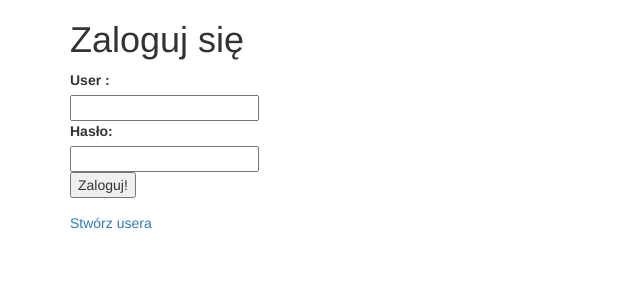
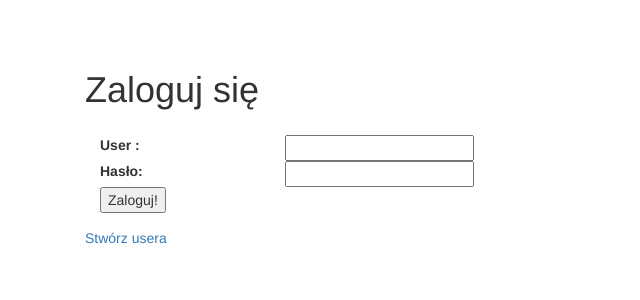
Before and after one commit to bart3k1/Travel_Blog, a Django app: page / in a window 1280 px wide. Shown: the top 300 px of the page, without its empty margins (0-640 px from the left). Run offline with Django 3.2, Linux system fonts and the light colour scheme; some libraries are stand-ins or nearby versions.

Commit message:
changed layout

```diff
--- /dev/null
+++ b/travel/trvl_app/static/trvl_app/style.css
@@ -0,0 +1,8 @@
+body {
+  padding-top: 10px;
+}
+.template {
+    align: center;
+    padding: 40px 15px;
+    text-align: left;
+}
--- a/travel/trvl_app/templates/base.html
+++ b/travel/trvl_app/templates/base.html
@@ -1,41 +1,40 @@
 <!DOCTYPE html>
 <html lang="pl">
 <head>
-    <meta charset="UTF-8">
-    <title> {% block title %} {% endblock %} </title>
+    <meta charset="utf-8">
+    <meta http-equiv="X-UA-Compatible" content="IE=edge">
+    <meta name="viewport" content="width=device-width, initial-scale=1">
     <link href="//maxcdn.bootstrapcdn.com/bootstrap/3.3.0/css/bootstrap.min.css" rel="stylesheet" id="bootstrap-css">
     <script src="//maxcdn.bootstrapcdn.com/bootstrap/3.3.0/js/bootstrap.min.js"></script>
     <script src="//code.jquery.com/jquery-1.11.1.min.js"></script>
+    {% load static %}
+    <link rel="stylesheet" type="text/css" href="{% static 'trvl_app/style.css' %}"/>
+    <title> {% block title %} {% endblock %} </title>
+
 </head>
 <body>
-
 <div class="container">
+    <div class="template">
 
 
-    {% block content %}
-    {% endblock %}
+        {% block content %}
 
-    {% if user.is_authenticated %}
-     <div class="container">
+        {% endblock %}
 
-        <a href="{% url 'add-travel' %}"> Dodaj podróż</a>
+        {% if user.is_authenticated %}
+
+            <a href="{% url 'add-travel' %}" class="btn btn-primary btn-lg active" role="button" aria-pressed="true">
+                Dodaj podróż</a>
+            <a href="{% url 'list-travel' %}" class="btn btn-primary btn-lg active" role="button" aria-pressed="true">
+                Lista podróży</a>
+            <a href="{% url 'logout' %}" class="btn btn-primary btn-lg active" role="button" aria-pressed="true">
+                Wyloguj {{ user.get_username }} </a>
+
+
+        {% endif %}
+
 
     </div>
-
-    <div class="container">
-
-        <a href="{% url 'list-travel' %}"> Lista podróży</a>
-
-    </div>
-
-    <div class="container">
-
-        <a href="{% url 'logout' %}"> Wyloguj {{ user.get_username }} </a>
-
-    </div>
-
-    {% endif %}
 </div>
-
 </body>
 </html>
--- a/travel/trvl_app/templates/base_form.html
+++ b/travel/trvl_app/templates/base_form.html
@@ -4,23 +4,23 @@
 
     {% block beforeform %}{% endblock %}
 
-    <div class="form-group">
+     <div class="panel-body">
         <form action="" method="POST">
             {% csrf_token %}
             {% for field in form %}
-                <div >
-                    <div >
+                <div class="row">
+                    <div class="col-md-2">
                         {{ field.label_tag }}
                         {% if field.help_text %}
                             <sup>{{ field.help_text }}</sup>
                         {% endif %}
                         {% for error in field.errors %}
-                            <div >
+                            <div class="row">
                                 <div class="alert alert-danger">{{ error }}</div>
                             </div>
                         {% endfor %}
                     </div>
-                    <div >
+                    <div class="col-md-10 pull-left">
                         {{ field }}
                     </div>
                 </div>
@@ -29,7 +29,6 @@
         </form>
     </div>
 
-
     {% block afterform %}{% endblock %}
 
 {% endblock %}
```
Also changed, not shown: travel/trvl_app/templates/trvl_app/travel_detail.html (+1 -8 lines).
